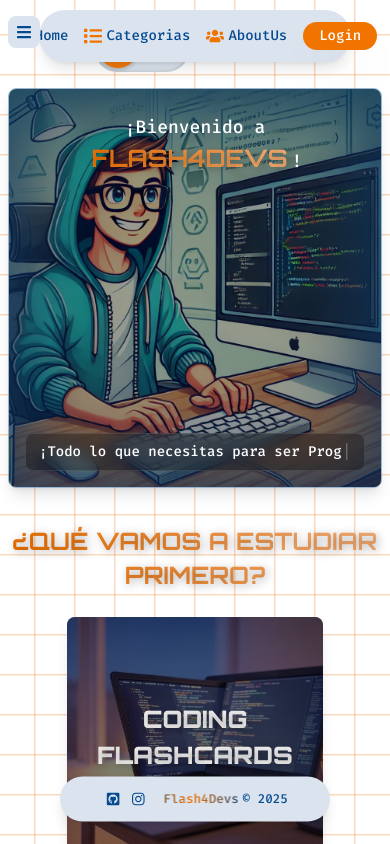
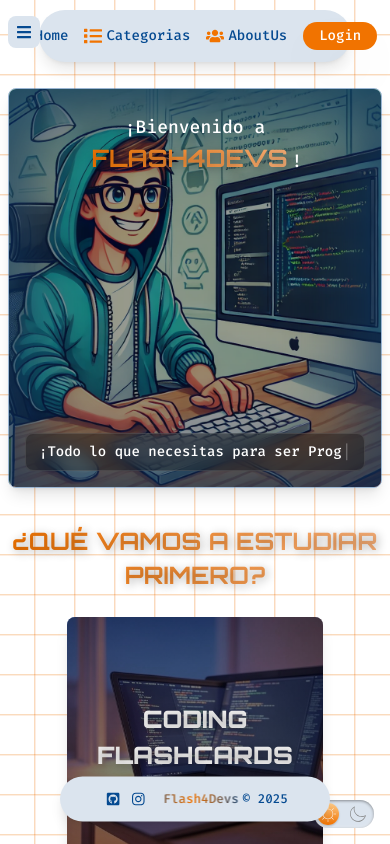
Before and after one commit to iZergiodev/Front-Flash4Devs, a React (Vite) app: page / in a window 390 px wide. Shown: the top 844 px of the page. Built offline with nearby package versions, Linux system fonts and the light colour scheme.

Commit message:
Cambio de posicionamiento en el Switch Darkmode hecho y responsividad

```diff
--- a/src/components/DarkModeSwitcher.css
+++ b/src/components/DarkModeSwitcher.css
@@ -5,24 +5,43 @@
 }
 
 .darkmode-switcher:after {
-	content: "";
-	width: 40px; /* Reducido de 180px */
-	height: 40px; /* Reducido de 180px */
-	position: absolute;
-	top: 4px; /* Reducido de 10px */
-	left: 4px; /* Reducido de 10px */
-	background: linear-gradient(180deg, #ffcc89, #f17300); /* Claro */
-	border-radius: 40px; /* Reducido de 180px */
-	box-shadow: 0px 2px 4px rgba(0, 0, 0, 0.2); /* Sombra más pequeña */
-	transition: 0.3s;
+  content: "";
+  width: 28px;
+  height: 28px;
+  position: absolute;
+  top: 4px;
+  left: 4px;
+  background: linear-gradient(180deg, #ffcc89, #f17300);
+  border-radius: 30px;
+  box-shadow: 0px 1.5px 3px rgba(0, 0, 0, 0.2);
+  transition: 0.3s;
+}
+
+.inputDark:checked + .darkmode-switcher:after {
+  left: 42px;
+  background: linear-gradient(180deg, #777, #3a3a3a);
+}
+
+.inputDark:active + .darkmode-switcher:after {
+  width: 39px;
+}
+
+
+@media (max-width: 767px) {
+  .darkmode-switcher:after {
+    width: 22px;
+    height: 22px;
+    top: 3px;
+    left: 3px;
+    border-radius: 20px;
+    box-shadow: 0px 1px 2px rgba(0, 0, 0, 0.2);
   }
 
   .inputDark:checked + .darkmode-switcher:after {
-	left: 92px; /* Reducido de 490px, ajustado a w-24 (96px) menos 4px de margen */
-	transform: translateX(-100%);
-	background: linear-gradient(180deg, #777, #3a3a3a); /* Oscuro */
+    left: 33px;
   }
 
   .inputDark:active + .darkmode-switcher:after {
-	width: 52px; /* Reducido de 260px, proporcional al nuevo tamaño */
+    width: 26px;
   }
+}
--- a/src/components/DarkModeSwitcher.jsx
+++ b/src/components/DarkModeSwitcher.jsx
@@ -1,6 +1,5 @@
-
-import { useTheme } from '../store/useTheme';
-import './DarkModeSwitcher.css';
+import { useTheme } from "../store/useTheme";
+import "./DarkModeSwitcher.css";
 
 export const DarkModeSwitcher = () => {
   const { theme, toggleTheme } = useTheme();
@@ -10,40 +9,63 @@ export const DarkModeSwitcher = () => {
   };
 
   return (
-    <div className="flex items-center justify-center absolute top-6  right-50 z-20">
+    <div className="flex items-center justify-center fixed bottom-4 right-4 md:top-7 md:right-40 md:bottom-auto z-20">
       <input
         type="checkbox"
         id="darkmode-toggle"
         className="hidden inputDark"
-        checked={theme === 'dark'}
+        checked={theme === "dark"}
         onChange={handleToggle}
       />
       <label
         htmlFor="darkmode-toggle"
-        className="darkmode-switcher relative block w-24 h-12 bg-card dark:bg-[#242424] rounded-full shadow-[inset_0_2px_6px_rgba(0,0,0,0.4),inset_0_-2px_6px_rgba(255,255,255,0.4)] cursor-pointer transition-all duration-300"
+        className="darkmode-switcher relative block w-15 h-7 md:w-19 md:h-9 bg-card dark:bg-[#242424] rounded-full shadow-[inset_0_1px_3px_rgba(0,0,0,0.4),inset_0_-1px_3px_rgba(255,255,255,0.4)] md:shadow-[inset_0_1.5px_4.5px_rgba(0,0,0,0.4),inset_0_-1.5px_4.5px_rgba(255,255,255,0.4)] cursor-pointer transition-all duration-300"
       >
-
         <svg
-          className="sun absolute w-6 top-3 left-3 z-10 transition-colors duration-300"
+          className="sun absolute w-4 top-1.5 left-1.5 md:w-5 md:top-2 md:left-2 z-10 transition-colors duration-300"
           xmlns="http://www.w3.org/2000/svg"
           viewBox="0 0 496 496"
-          fill={theme === 'light' ? '#fff' : '#7e7e7e'}
+          fill={theme === "light" ? "#fff" : "#7e7e7e"}
         >
           <rect x="240" width="16" height="72" />
-          <rect x="62.097" y="90.096" transform="matrix(0.7071 0.7071 -0.7071 0.7071 98.0963 -40.6334)" width="71.999" height="16" />
+          <rect
+            x="62.097"
+            y="90.096"
+            transform="matrix(0.7071 0.7071 -0.7071 0.7071 98.0963 -40.6334)"
+            width="71.999"
+            height="16"
+          />
           <rect y="240" width="72" height="16" />
-          <rect x="90.091" y="361.915" transform="matrix(-0.7071 -0.7071 0.7071 -0.7071 -113.9157 748.643)" width="16" height="71.999" />
+          <rect
+            x="90.091"
+            y="361.915"
+            transform="matrix(-0.7071 -0.7071 0.7071 -0.7071 -113.9157 748.643)"
+            width="16"
+            height="71.999"
+          />
           <rect x="240" y="424" width="16" height="72" />
-          <rect x="361.881" y="389.915" transform="matrix(-0.7071 -0.7071 0.7071 -0.7071 397.8562 960.6281)" width="71.999" height="16" />
+          <rect
+            x="361.881"
+            y="389.915"
+            transform="matrix(-0.7071 -0.7071 0.7071 -0.7071 397.8562 960.6281)"
+            width="71.999"
+            height="16"
+          />
           <rect x="424" y="240" width="72" height="16" />
-          <rect x="389.911" y="62.091" transform="matrix(0.7071 0.7071 -0.7071 0.7071 185.9067 -252.6357)" width="16" height="71.999" />
+          <rect
+            x="389.911"
+            y="62.091"
+            transform="matrix(0.7071 0.7071 -0.7071 0.7071 185.9067 -252.6357)"
+            width="16"
+            height="71.999"
+          />
           <path d="M248,88c-88.224,0-160,71.776-160,160s71.776,160,160,160s160-71.776,160-160S336.224,88,248,88z M248,392c-79.4,0-144-64.6-144-144s64.6-144,144-144s144,64.6,144,144S327.4,392,248,392z" />
         </svg>
         <svg
-          className="moon absolute w-6 top-3 left-16 z-10 transition-colors duration-300"
+          className="moon absolute w-4 top-1.5 left-9 md:w-5 md:top-2 md:left-12 z-10 transition-colors duration-300"
           xmlns="http://www.w3.org/2000/svg"
           viewBox="0 0 49.739 49.739"
-          fill={theme === 'dark' ? '#fff' : '#7e7e7e'}
+          fill={theme === "dark" ? "#fff" : "#7e7e7e"}
         >
           <path d="M25.068,48.889c-9.173,0-18.017-5.06-22.396-13.804C-3.373,23.008,1.164,8.467,13.003,1.979l2.061-1.129l-0.615,2.268c-1.479,5.459-0.899,11.25,1.633,16.306c2.75,5.493,7.476,9.587,13.305,11.526c5.831,1.939,12.065,1.492,17.559-1.258v0c0.25-0.125,0.492-0.258,0.734-0.391l2.061-1.13l-0.585,2.252c-1.863,6.873-6.577,12.639-12.933,15.822C32.639,48.039,28.825,48.888,25.068,48.889z M12.002,4.936c-9.413,6.428-12.756,18.837-7.54,29.253c5.678,11.34,19.522,15.945,30.864,10.268c5.154-2.582,9.136-7.012,11.181-12.357c-5.632,2.427-11.882,2.702-17.752,0.748c-6.337-2.108-11.473-6.557-14.463-12.528C11.899,15.541,11.11,10.16,12.002,4.936z" />
         </svg>
```
